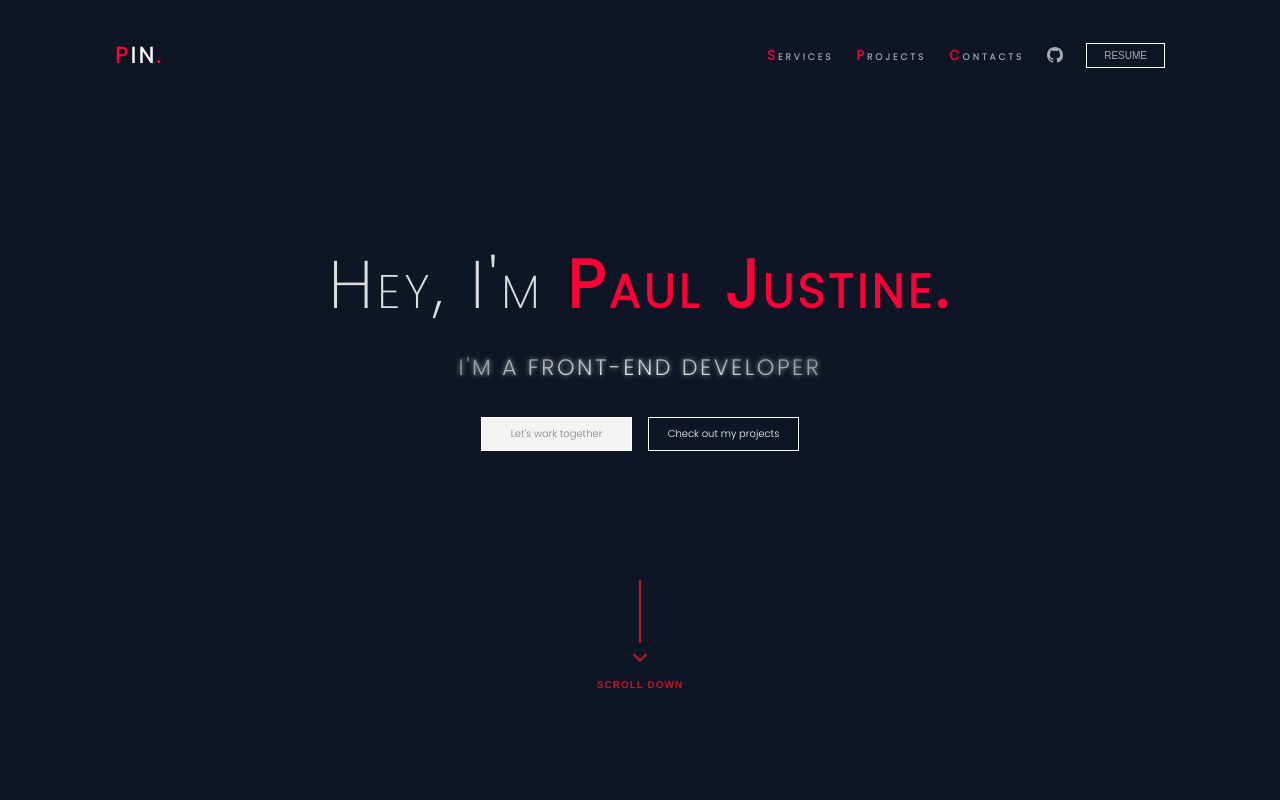
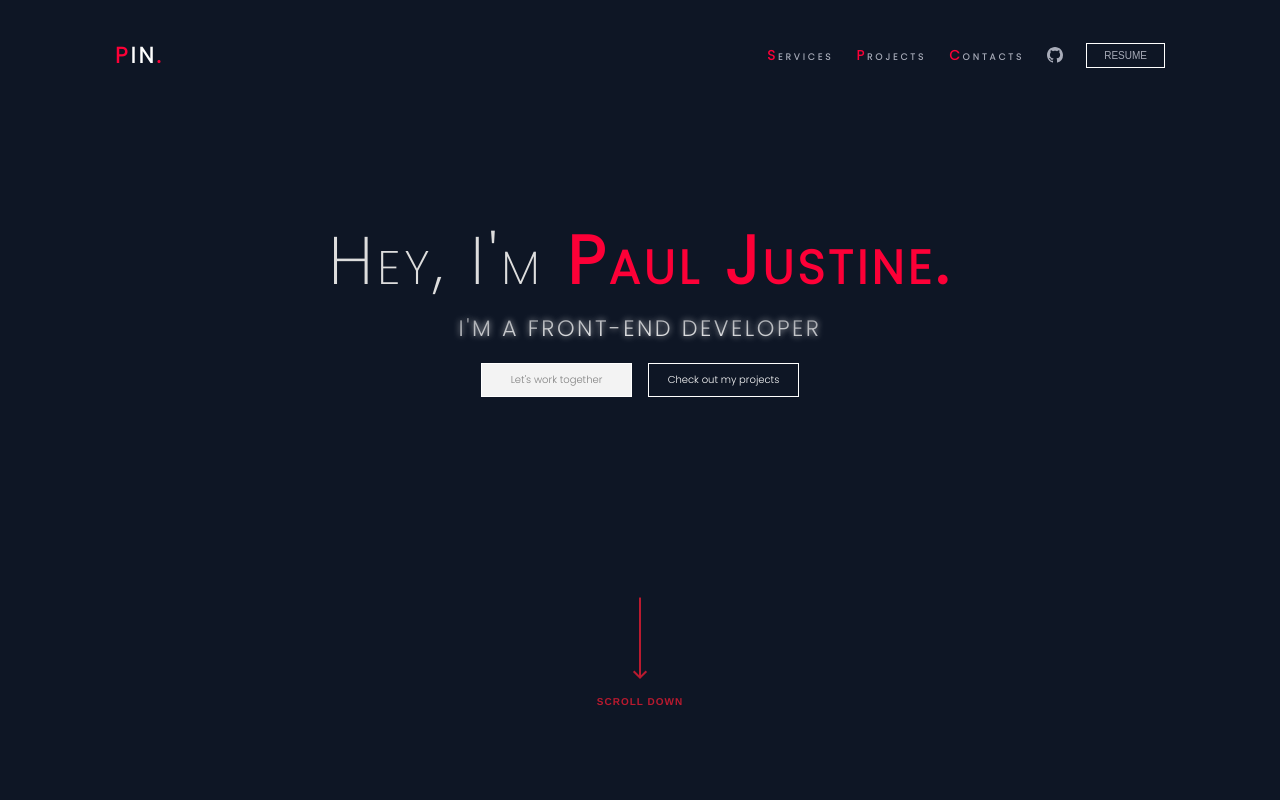
Before and after one commit to PaulPintang/Portfolio, a React (Create React App) app: page / in a window 1280 px wide. Shown: the top 800 px of the page. Built offline with nearby package versions, Linux system fonts and the light colour scheme.

Commit message:
fix: style of me component, 100vh on all devices

```diff
--- a/src/App.js
+++ b/src/App.js
@@ -14,11 +14,11 @@ function App() {
       <GlobalStyles />
       <Nav />
       <Me />
-      <Offer />
+      {/* <Offer />
       <Skills />
       <Projects />
       <Contacts />
-      <Footer />
+      <Footer /> */}
     </div>
   );
 }
--- a/src/components/Me/Me.styled.js
+++ b/src/components/Me/Me.styled.js
@@ -7,14 +7,15 @@ export const Section = styled.section`
   -moz-animation: fadeIn linear 1.1s;
   -o-animation: fadeIn linear 1.1s;
   -ms-animation: fadeIn linear 1.1s;
-  height: calc(100vh - 80px);
-  margin-top: 80px;
+  margin-top: 120px;
   text-align: center;
 `;
 
 export const Column = styled(Flex)`
+  height: calc(100vh - 120px);
+  gap: 0;
   flex-direction: column;
-  justify-content: center;
+  justify-content: space-around;
   width: 100%;
   h1 {
     font-size: 4.2rem;
@@ -24,7 +25,7 @@ export const Column = styled(Flex)`
   }
   @media (max-width: 768px) {
     h1 {
-      font-size: 3.2rem;
+      font-size: 3.3rem;
       line-height: 1.1;
     }
   }
@@ -87,13 +88,11 @@ export const StyledButton = styled(Button)`
   width: 151px;
   &:hover {
     background-color: ${({ red }) => (red ? "#fd0037" : "white")};
-  }
-
-  &:hover {
     color: ${({ red }) => (red ? "white" : "gray")};
-  }
-
-  &:hover {
     border: ${({ red }) => (red ? "1px solid #fd0037" : "")};
+    /* transition */
+    -webkit-transition: all 200ms linear;
+    -ms-transition: all 200ms linear;
+    transition: all 200ms linear;
   }
 `;
--- a/src/components/Me/index.jsx
+++ b/src/components/Me/index.jsx
@@ -2,8 +2,6 @@ import React from "react";
 import {
   Container,
   Bolder,
-  ScrollContainer,
-  ScrollInner,
   ScrollDown,
   ScrollTitle,
   ArrowDown,
@@ -21,6 +19,7 @@ const Me = () => {
     <Container>
       <Section>
         <Column>
+          <div>
             <h1>
               Hey, I'm <Bolder>Paul Justine.</Bolder>
             </h1>
@@ -32,17 +31,14 @@ const Me = () => {
               <a href="#projects">
                 <StyledButton>Check out my projects</StyledButton>
               </a>
-            <ScrollContainer>
-              <ScrollInner>
+            </BtnControl>
+          </div>
           <ScrollDown>
             <ArrowDown></ArrowDown>
             <a href="#services">
               <ScrollTitle>scroll down</ScrollTitle>
             </a>
           </ScrollDown>
-              </ScrollInner>
-            </ScrollContainer>
-          </BtnControl>
         </Column>
       </Section>
     </Container>
--- a/src/components/styles/Reusable.styled.js
+++ b/src/components/styles/Reusable.styled.js
@@ -43,9 +43,9 @@ export const Button = styled.button`
     color: gray;
 
     /* transition */
-    -webkit-transition: background-color 200ms linear;
-    -ms-transition: background-color 200ms linear;
-    transition: background-color 200ms linear;
+    -webkit-transition: all 200ms linear;
+    -ms-transition: all 200ms linear;
+    transition: all 200ms linear;
   }
   @media (max-width: 768px) {
     padding: ${({ nav }) => (nav ? "8px 15px" : "")};
@@ -84,20 +84,6 @@ export const Bolder = styled(Span)`
 `;
 
 // scroll down animation
-export const ScrollContainer = styled.div`
-  display: table;
-  width: 100%;
-  height: 100%;
-  margin-top: 4rem;
-`;
-
-export const ScrollInner = styled.div`
-  display: table-cell;
-  vertical-align: middle;
-  width: 100%;
-  height: 100%;
-`;
-
 export const ScrollDown = styled.div`
   display: block;
   position: relative;
```
Lines whose indentation alone changed are shown as unchanged.
